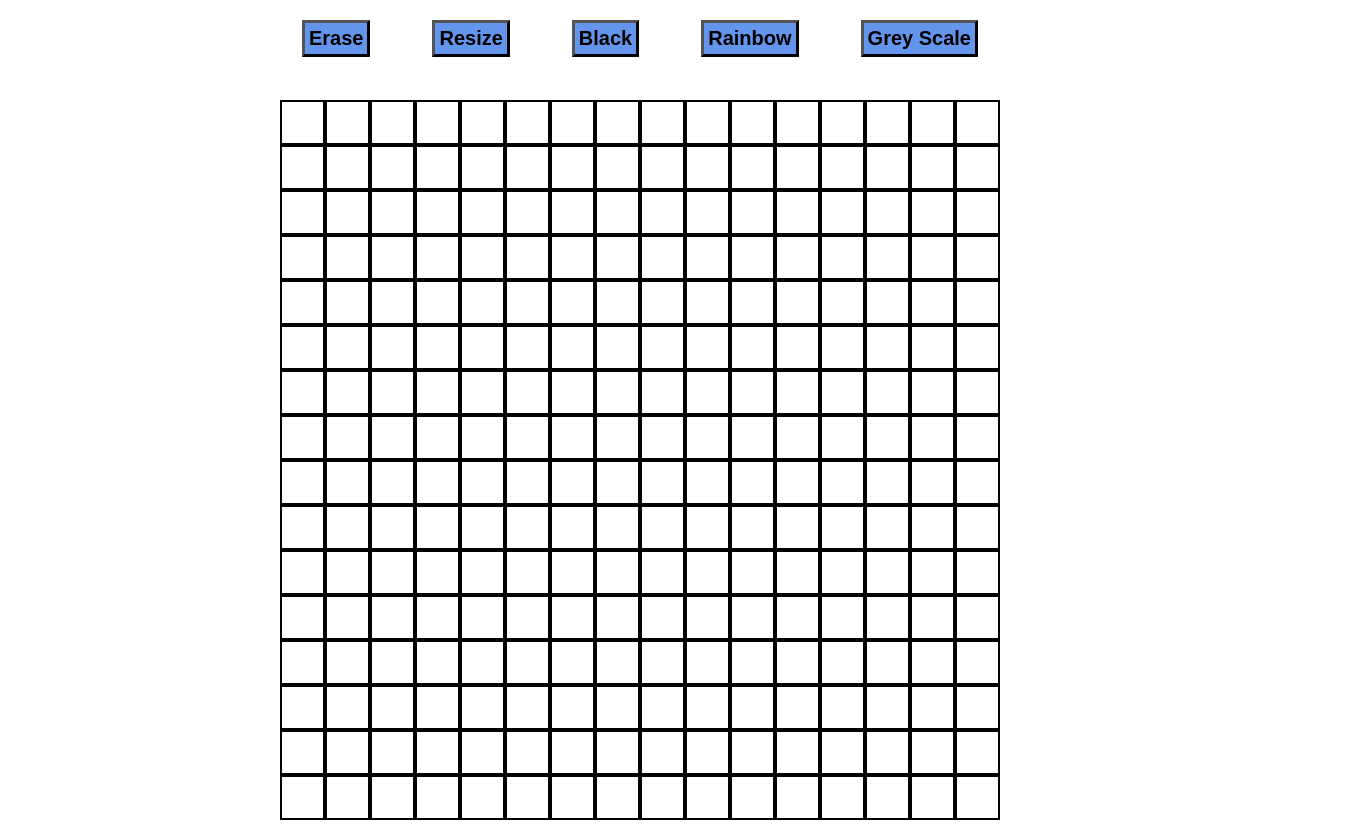
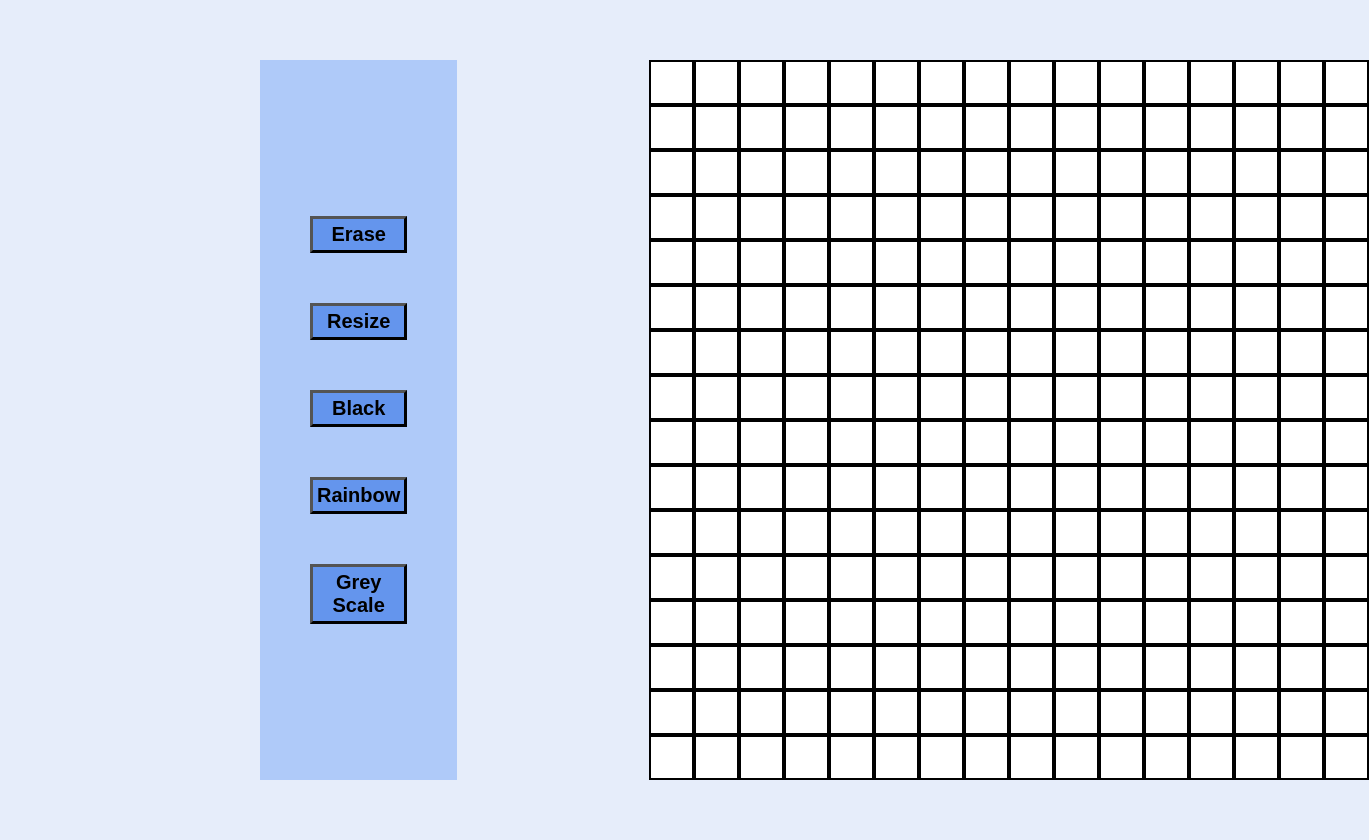
Before and after one commit to sara4cc/Etch-a-Sketch, a plain HTML site: page index.html in a window 1280 px wide. Shown: the whole page, 1369 px wide, since content can reach past the window. Drawn offline with Linux system fonts and the light colour scheme.

Commit message:
Changed UI design. Cleaned code.

```diff
--- a/script.js
+++ b/script.js
@@ -44,6 +44,7 @@ function createGrid(size){
         for(let j=0; j < size; j++){ //columns
             const square = document.createElement("div");
             square.classList.add("square");
+            square.style.backgroundColor = "white";
             row.appendChild(square);
         }
         row.classList.add("row");
--- a/styles.css
+++ b/styles.css
@@ -5,19 +5,20 @@
 
 body {
     height: 100vh;
+    width: 100vh;
     display: flex;
     justify-content: center;
     align-items: center;
-    flex-direction: column;
+    padding: 20px;
+    gap: 10px;
+    background-color: rgb(230, 237, 250);
+}
 
-    padding: 20px;
-}
 .container{
     width: 90vmin;
     height: 90vmin;
     display: flex;
     flex-direction: column;
-    flex: 1;
 }
 
 .row {
@@ -33,9 +34,15 @@ body {
 
 .buttons-cont {
     display: flex;
-    width: 100%;
+    flex-direction: column;
+    height: 90%;
     justify-content: center;
-    gap: 5%;
+    gap: 50px;
+    flex: 1;
+    margin-left: 30%;
+    background-color: rgb(175, 202, 249);
+    height: 90vmin;
+    padding: 0px 50px;
 }
 
 .button {
```
